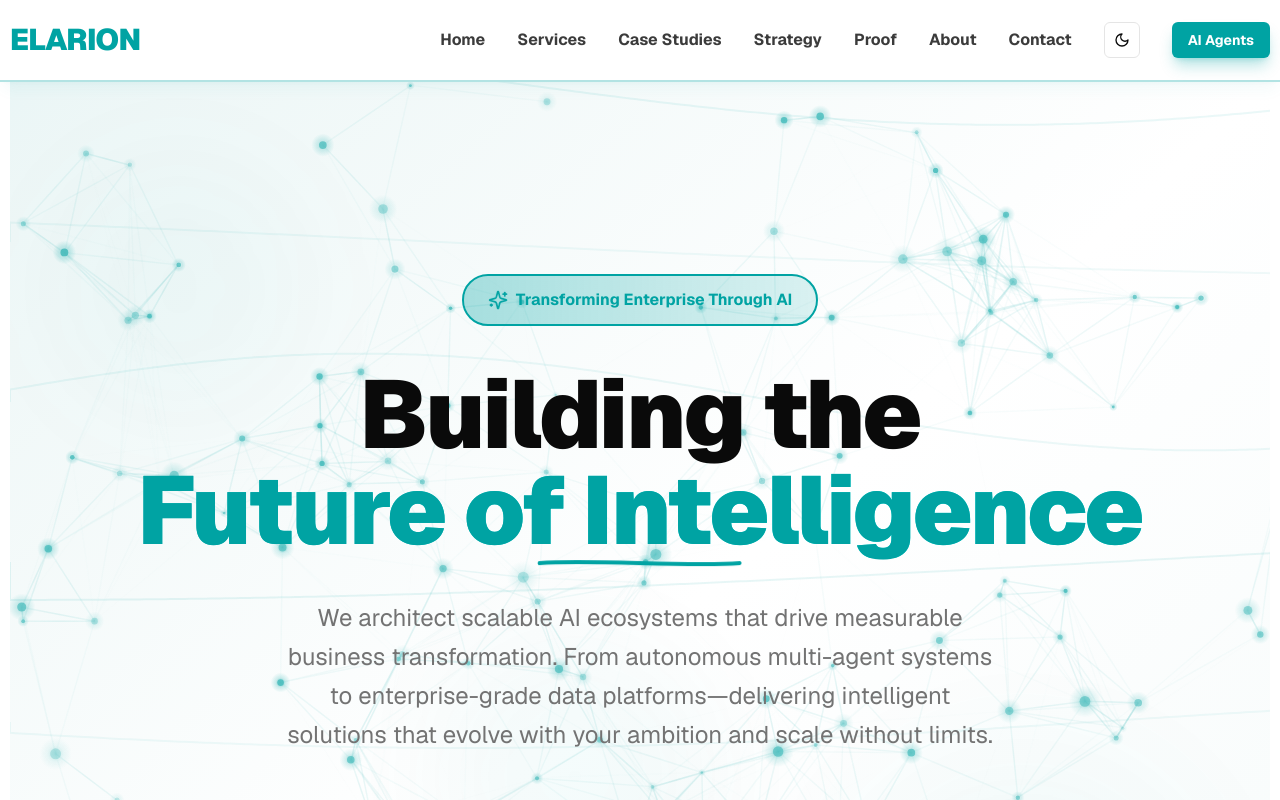
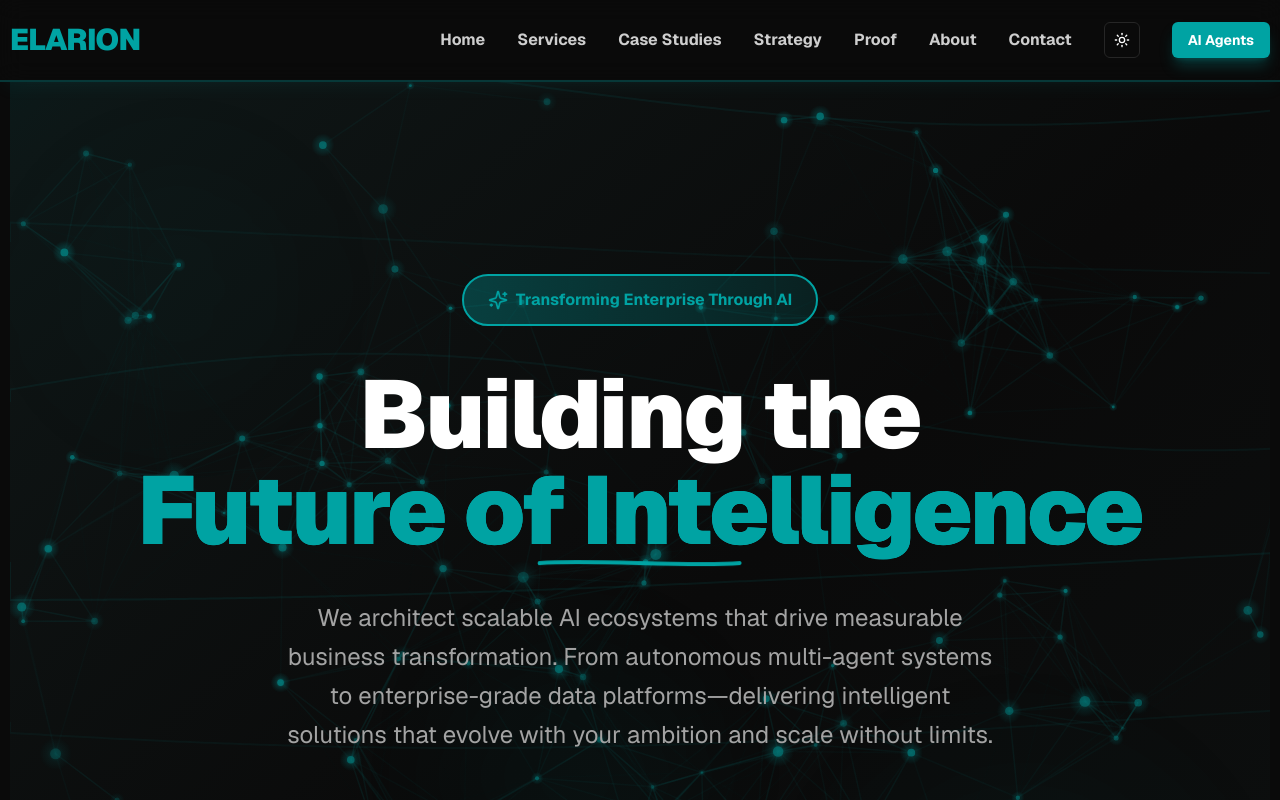
Before and after one commit to hasnianhayat/elarion-ai-website-architecture, a Next.js app: page / in a window 1280 px wide. Shown: the top 800 px of the page. Built offline with nearby package versions, Linux system fonts and the light colour scheme.

Commit message:
updated them

```diff
--- a/app/layout.tsx
+++ b/app/layout.tsx
@@ -45,7 +45,6 @@ export default function RootLayout({
           <SiteHeader/>
         <div className="px-[10px] mx-auto">
         {children}
-
         </div>
         <SiteFooter/>
         <Analytics />
--- a/components/theme-toggle.tsx
+++ b/components/theme-toggle.tsx
@@ -9,7 +9,7 @@ export function ThemeToggle() {
   useEffect(() => {
     const savedTheme = localStorage.getItem("theme") as "light" | "dark" | null
     const prefersDark = window.matchMedia("(prefers-color-scheme: dark)").matches
-    const initialTheme = savedTheme || (prefersDark ? "dark" : "light")
+    const initialTheme = savedTheme || (prefersDark ? "light" : "dark")
 
     setTheme(initialTheme)
     document.documentElement.classList.toggle("dark", initialTheme === "dark")
```
